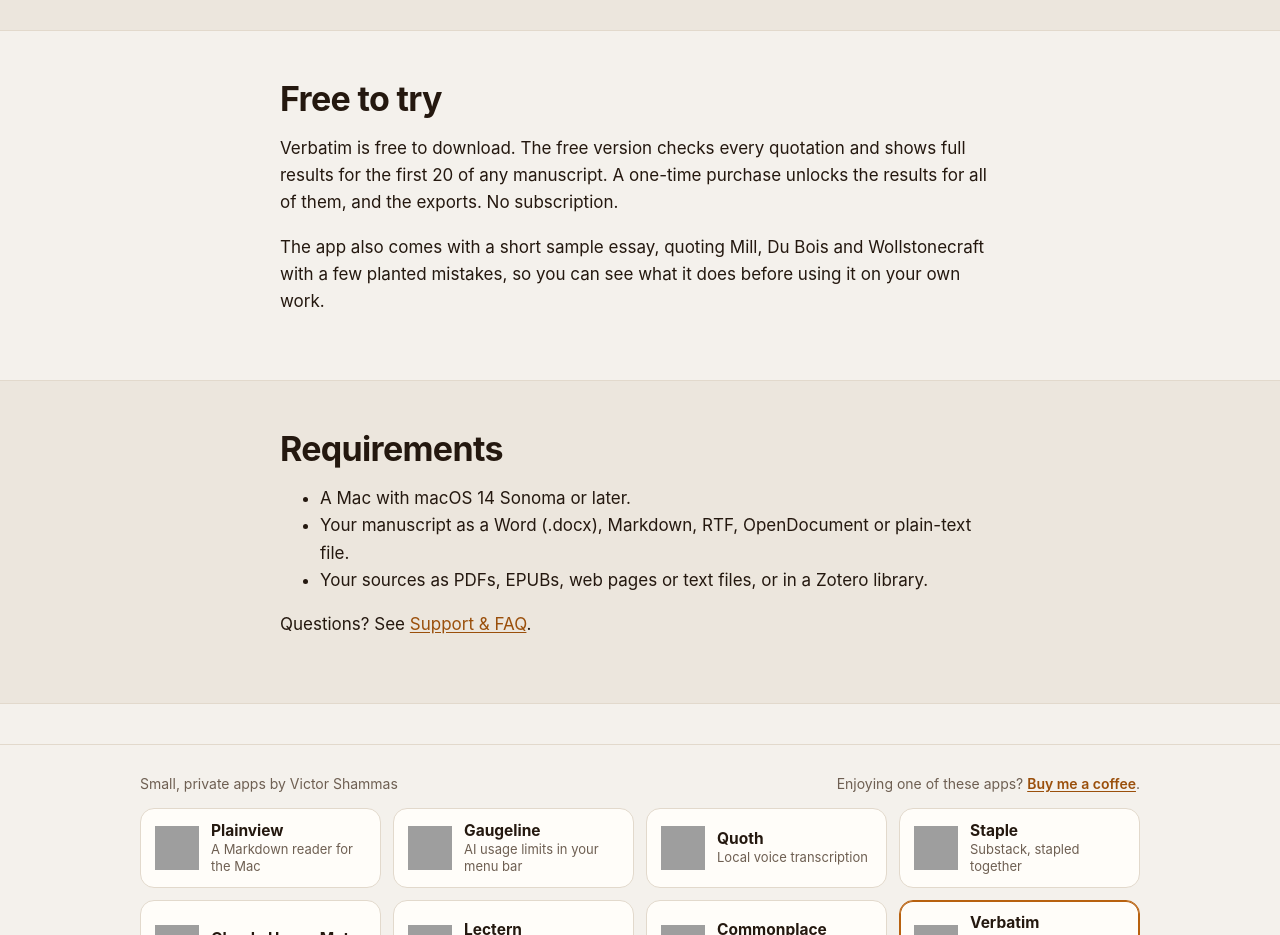
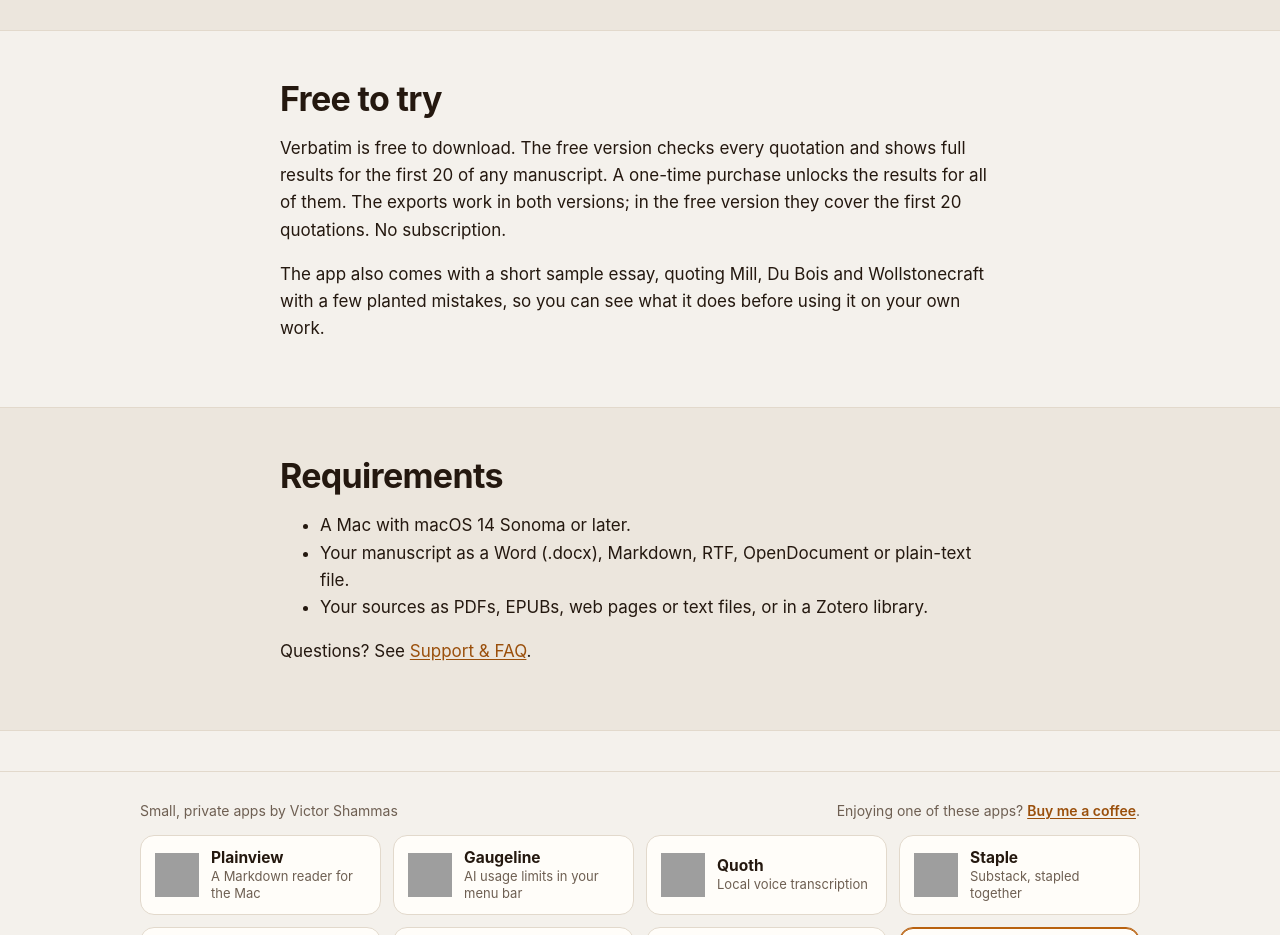
Before and after one commit to victor-shammas/verbatim, a plain HTML site: page index.html in a window 1280 px wide. Shown: the part 2880-3815 px from the top of the page. Drawn offline with Linux system fonts and the light colour scheme; grey boxes are pictures that could not be loaded.

Commit message:
The exports work in the free version too, for the first 20 quotations
Co-Authored-By: Claude Fable 5.2 <noreply@anthropic.com>

```diff
--- a/index.html
+++ b/index.html
@@ -118,7 +118,7 @@
   <section>
     <div class="wrap narrow">
       <h2>Free to try</h2>
-      <p>Verbatim is free to download. The free version checks every quotation and shows full results for the first 20 of any manuscript. A one-time purchase unlocks the results for all of them, and the exports. No subscription.</p>
+      <p>Verbatim is free to download. The free version checks every quotation and shows full results for the first 20 of any manuscript. A one-time purchase unlocks the results for all of them. The exports work in both versions; in the free version they cover the first 20 quotations. No subscription.</p>
       <p>The app also comes with a short sample essay, quoting Mill, Du Bois and Wollstonecraft with a few planted mistakes, so you can see what it does before using it on your own work.</p>
     </div>
   </section>
```
Also changed, not shown: support.html (+1 -1 lines).
